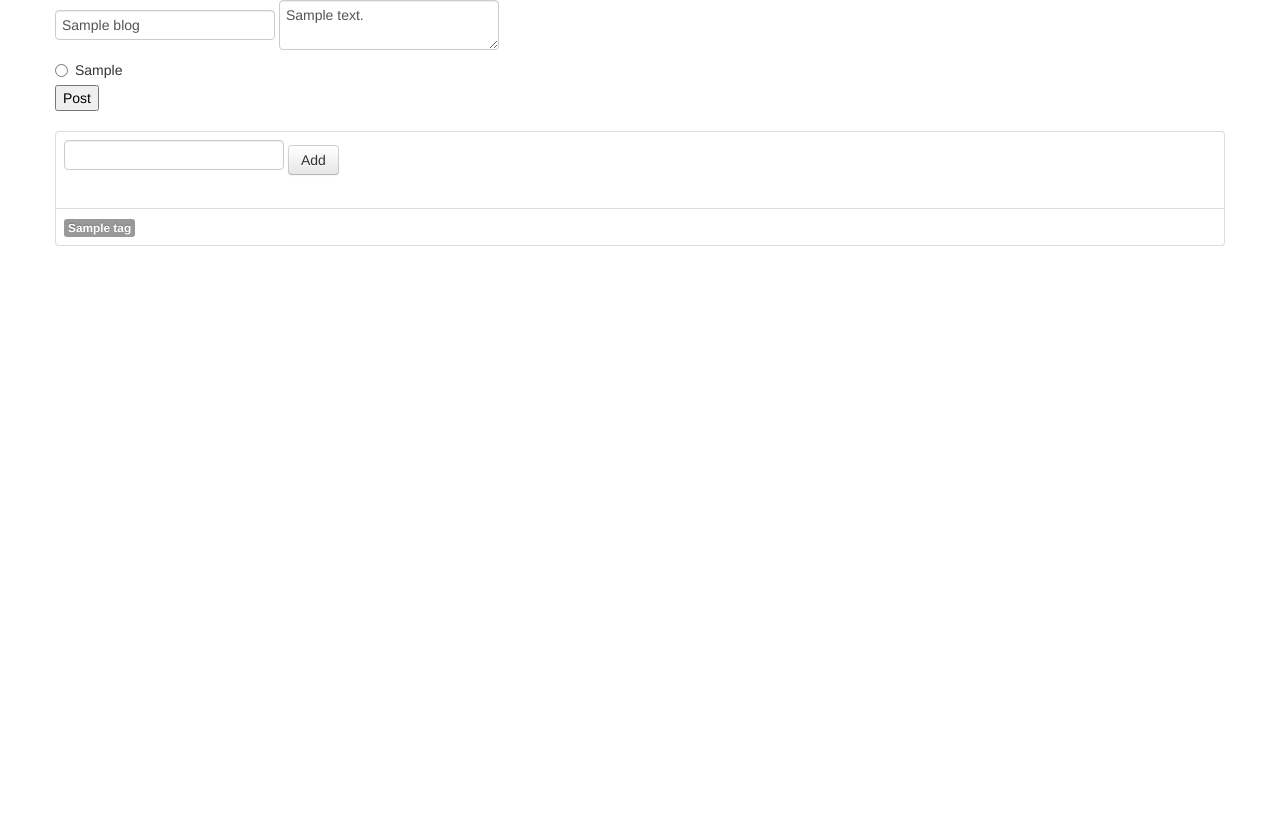
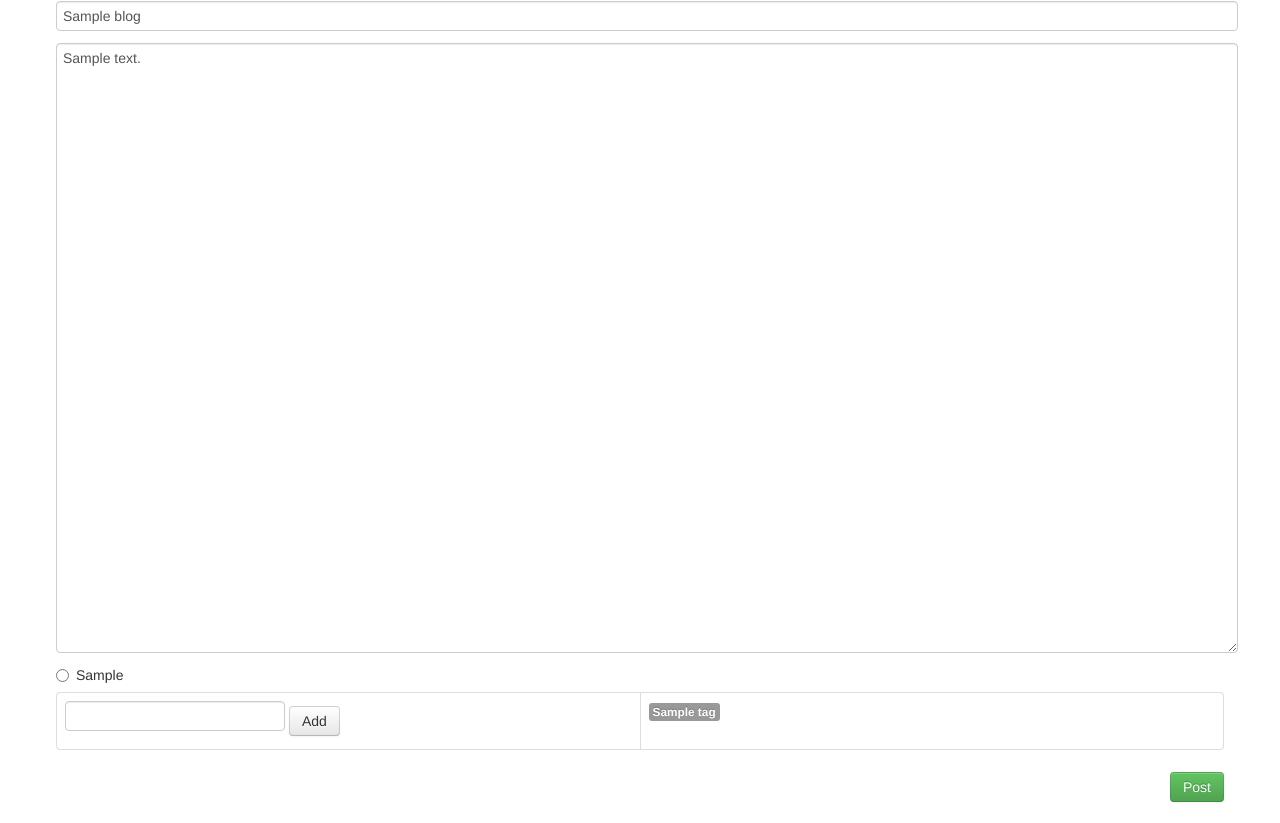
Before and after one commit to oneyoung/django-blog, a Django app: template html/templates/edit.html in a window 1280 px wide. Before the commit the page ends 246 px from the top, so only its background shows below. Run offline with Django 3.2, Linux system fonts and the light colour scheme; tables that the repository leaves empty hold one stand-in row (values such as "Sample post"); the template is opened without the code that fills it: values that come from a table or form of the project are taken from there, most other values are stand-ins (such as "Sample title", 1, 10 or a date in 2020); data that the repository does not hold is empty; parts of the project's set-up code (start-up, migrations or seed data) failed here and were passed over; some libraries are stand-ins or nearby versions.

Commit message:
* edit.html表格化

```diff
--- a/blog/views.py
+++ b/blog/views.py
@@ -76,7 +76,7 @@ class EditView(FormView):
 
     @staticmethod
     def _get_blog(pk):
-        ''' when pk is 0, return None '''
+        ''' when pk is 0, return empty Blog() '''
         try:
             return Blog.objects.get(pk=pk) if pk else Blog()
         except Blog.DoesNotExist:
@@ -94,7 +94,7 @@ class EditView(FormView):
         if form.is_valid():
             form.save()
         else:
-            return self.render_to_response({'blog': blog, 'pk': pk})
+            return self.render_to_response({'blog': blog, 'pk': pk, 'tags': Tag.objects.all()})
         return http.HttpResponseRedirect(self.get_success_url())
 
 
--- a/html/templates/edit.html
+++ b/html/templates/edit.html
@@ -1,33 +1,60 @@
 {% include "head.html" with title="Post Blog" only %}
+<style type="text/css">
+#id_title, table, textarea {
+  width: 100%;
+}
+
+#id_post {
+  float: right;
+}
+
+#id_table_tag td {
+  width: 50%;
+}
+</style>
 {% load bootstrap_toolkit %}
 <form action="/admin/edit/?pk={{ pk }}" method="post">
   {% csrf_token %}
-  <input name="title" type="text" maxlength="255"{% if not blog.title %} placeholder="Input your tilte here"{% else %}value="{{ blog.title }}"{% endif %} />
-  <textarea name="body_raw">{% if blog.body_raw %}{{ blog.body_raw }}{% endif %}</textarea>
+  <table>
+    <tr><td>
+      <div><input name="title" type="text" id="id_title" maxlength="255"{% if not blog.title %} placeholder="Input your tilte here"{% else %}value="{{ blog.title }}"{% endif %} /></div>
+    </td><tr>
+    <tr><td>
+      <div><textarea name="body_raw" rows=30 placeholder="Content of your blog">{% if blog.body_raw %}{{ blog.body_raw }}{% endif %}</textarea></div>
+    </td><tr>
+    <tr><td>
       {% for format in blog.RAW_FORMAT_CHOICES %}
       <label class="radio">
           <input type="radio" name="raw_format" value="{{ format.0 }}" {% if blog.raw_format == format.0 %}checked{% endif %}>{{ format.1 }}</input>
       </label>
       {% endfor %}
-  <input type="submit" value="Post" />
-</form>
-<table class="table table-bordered">
+    </td><tr>
     <tr><td>
+      <table id="id_table_tag" class="table table-bordered">
+        <tr>
+          <td>
             <form>
               <input type="text" data-provide="typeahead" data-source='[{% for tag in tags %}"{{ tag }}",{% endfor %}""]' />
-      <button  type="submit" class="btn">Add</button>
+              <button type="submit" class="btn">Add</button>
             </form>
             <div id="taglist">
             </div>
-  </td></tr>
-  <tr><td>
+          </td>
+          <td>
             <div id="all_taglist">
               {% for tag in tags %}
                 <span data-type="tag" class="label" id="id_tag_{{ tag.name }}">{{ tag.name }}</span>
               {% endfor %}
             </div>
-  </td></tr>
+          </td>
+        </tr>
       </table>
+    </td><tr>
+    <tr><td>
+      <button type="submit" id="id_post" class="btn btn-success">Post</button>
+    </td><tr>
+  <table>
+</form>
 
 <script>
 var allTagList = document.getElementById("all_taglist");
```
Lines whose indentation alone changed are shown as unchanged.
